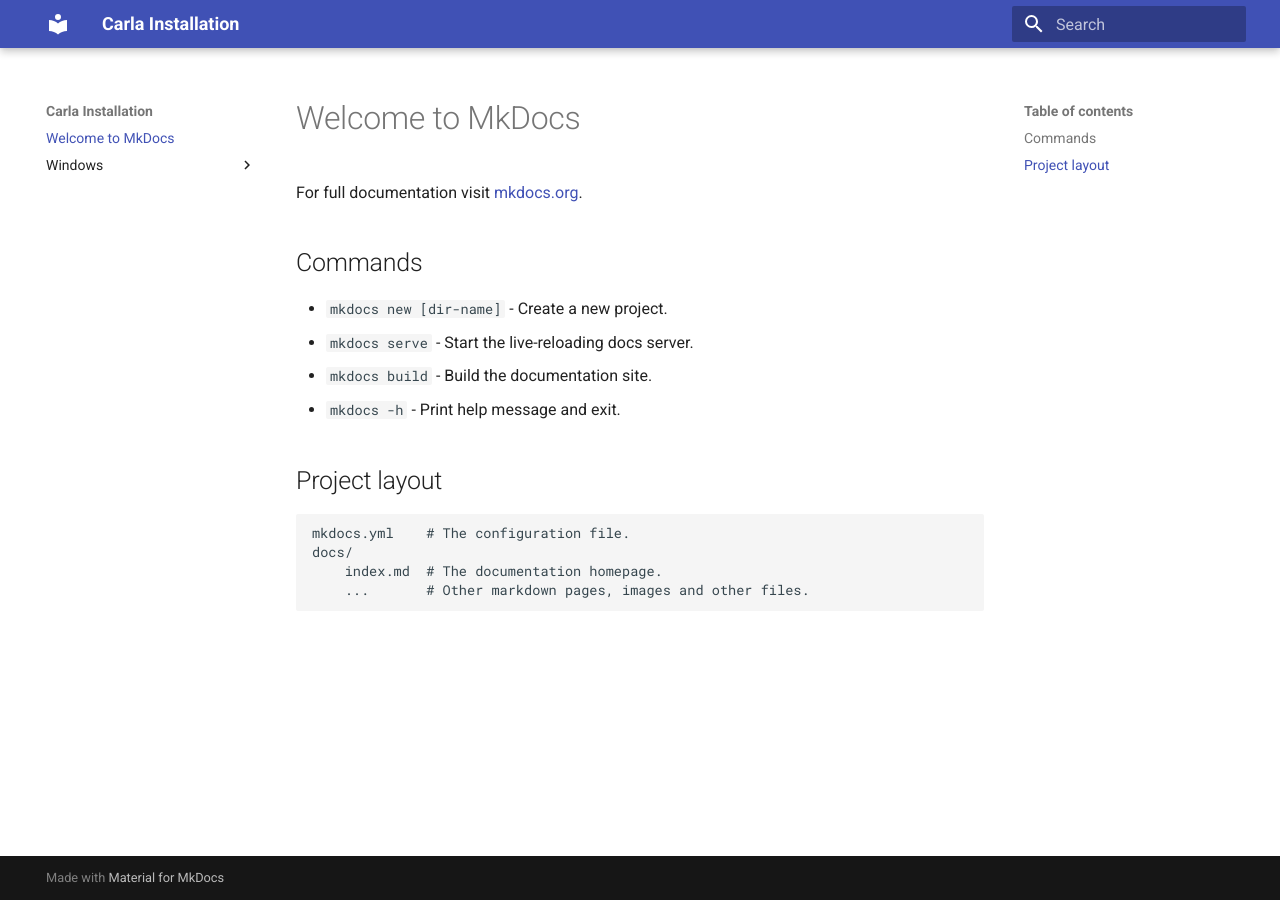
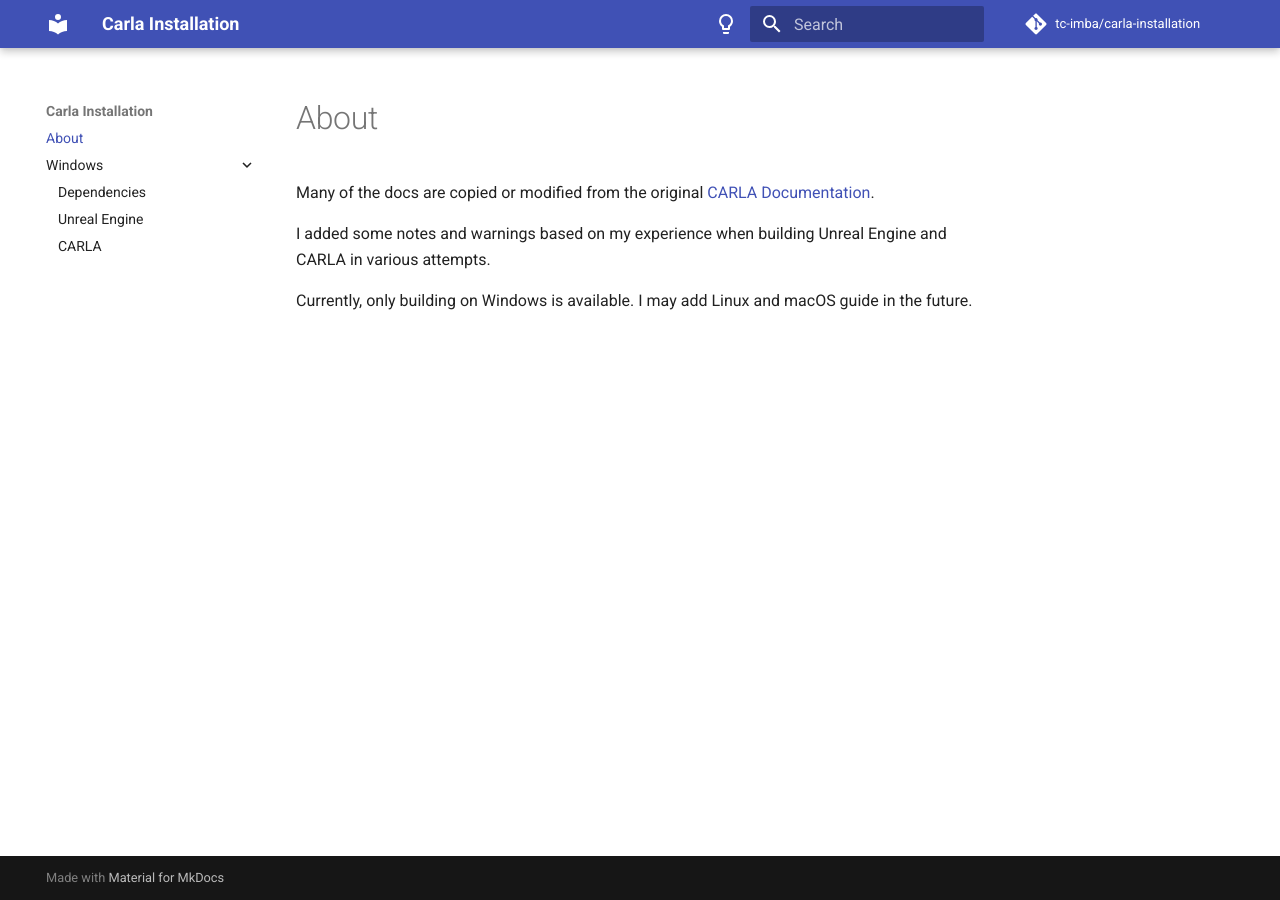
Before and after one commit to tc-imba/carla-installation, an MkDocs documentation site: the page built from docs/index.md, in a window 1280 px wide. Built offline with MkDocs 1.6.1 and Material for MkDocs 9.7.7, drawn with Linux system fonts in a browser that asks for light colours; comment, search, counter and statistics services are not loaded.

Commit message:
add windows/carla.md

```diff
--- a/docs/index.md
+++ b/docs/index.md
@@ -1,17 +1,7 @@
-# Welcome to MkDocs
+# About
 
-For full documentation visit [mkdocs.org](https://www.mkdocs.org).
+Many of the docs are copied or modified from the original [CARLA Documentation](https://carla.readthedocs.io/en/).
 
-## Commands
+I added some notes and warnings based on my experience when building Unreal Engine and CARLA in various attempts.
 
-* `mkdocs new [dir-name]` - Create a new project.
-* `mkdocs serve` - Start the live-reloading docs server.
-* `mkdocs build` - Build the documentation site.
-* `mkdocs -h` - Print help message and exit.
-
-## Project layout
-
-    mkdocs.yml    # The configuration file.
-    docs/
-        index.md  # The documentation homepage.
-        ...       # Other markdown pages, images and other files.
+Currently, only building on Windows is available. I may add Linux and macOS guide in the future.
--- a/mkdocs.yml
+++ b/mkdocs.yml
@@ -1,8 +1,35 @@
 site_name: Carla Installation
+repo_url: https://github.com/tc-imba/carla-installation
+repo_name: tc-imba/carla-installation
+
 theme:
   name: material
+  palette:
+    - scheme: default
+      toggle:
+        icon: material/lightbulb-outline
+        name: Switch to dark mode
+    - scheme: slate
+      toggle:
+        icon: material/lightbulb
+        name: Switch to light mode
+  features:
+    - navigation.instant
+    - navigation.expand
+extra:
+  homepage: https://tc-imba.github.io/carla-installation/
+
+nav:
+  - About: index.md
+  - Windows:
+      - Dependencies: windows/dependencies.md
+      - Unreal Engine: windows/unreal-engine.md
+      - CARLA: windows/carla.md
+
+
 plugins:
   - search
+
 
 markdown_extensions:
   - admonition
```
Also changed, not shown: docs/windows/carla.md (added, +86 -0 lines), docs/windows/dependencies.md (+3 -2 lines), docs/windows/unreal-engine.md (+2 -1 lines).
